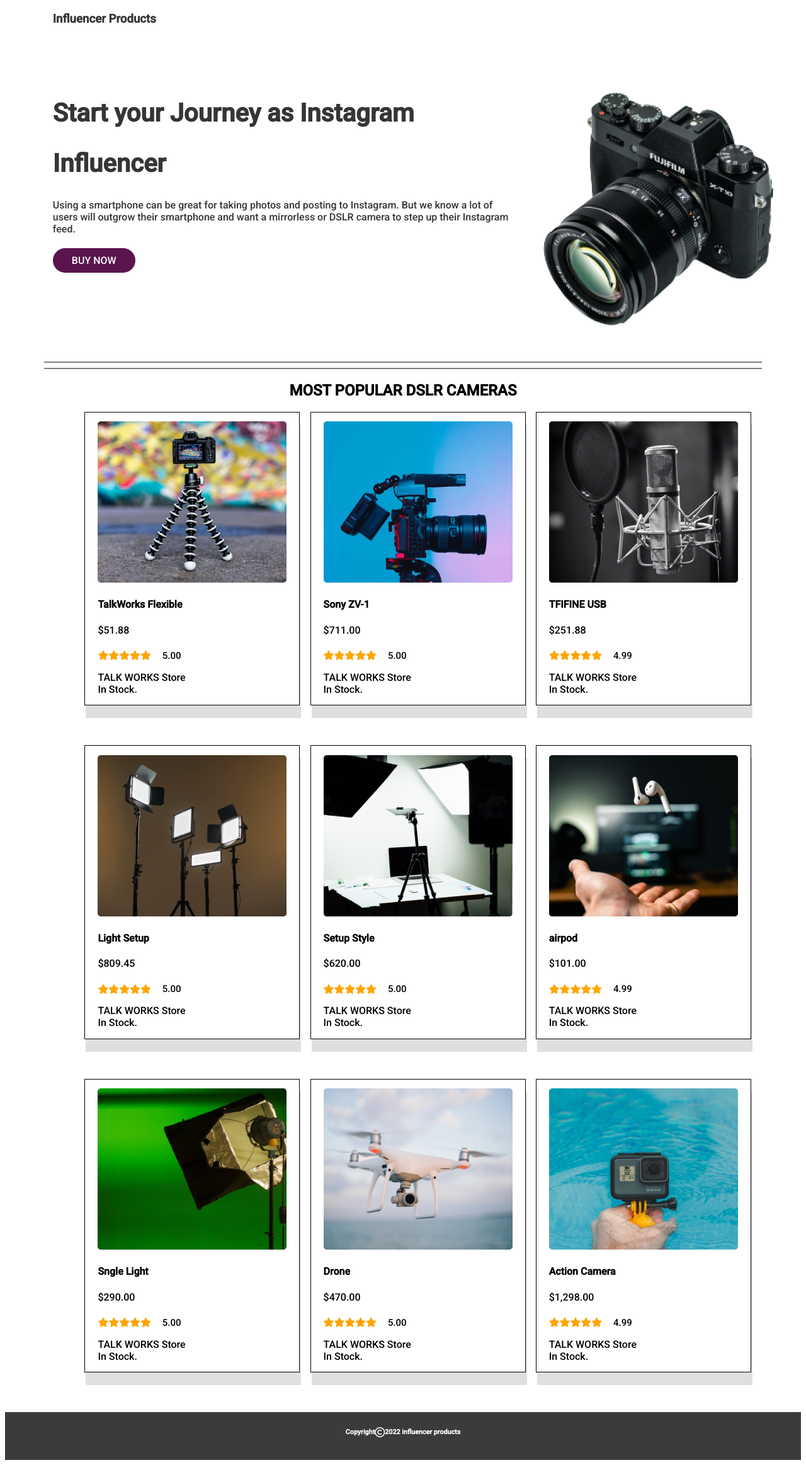
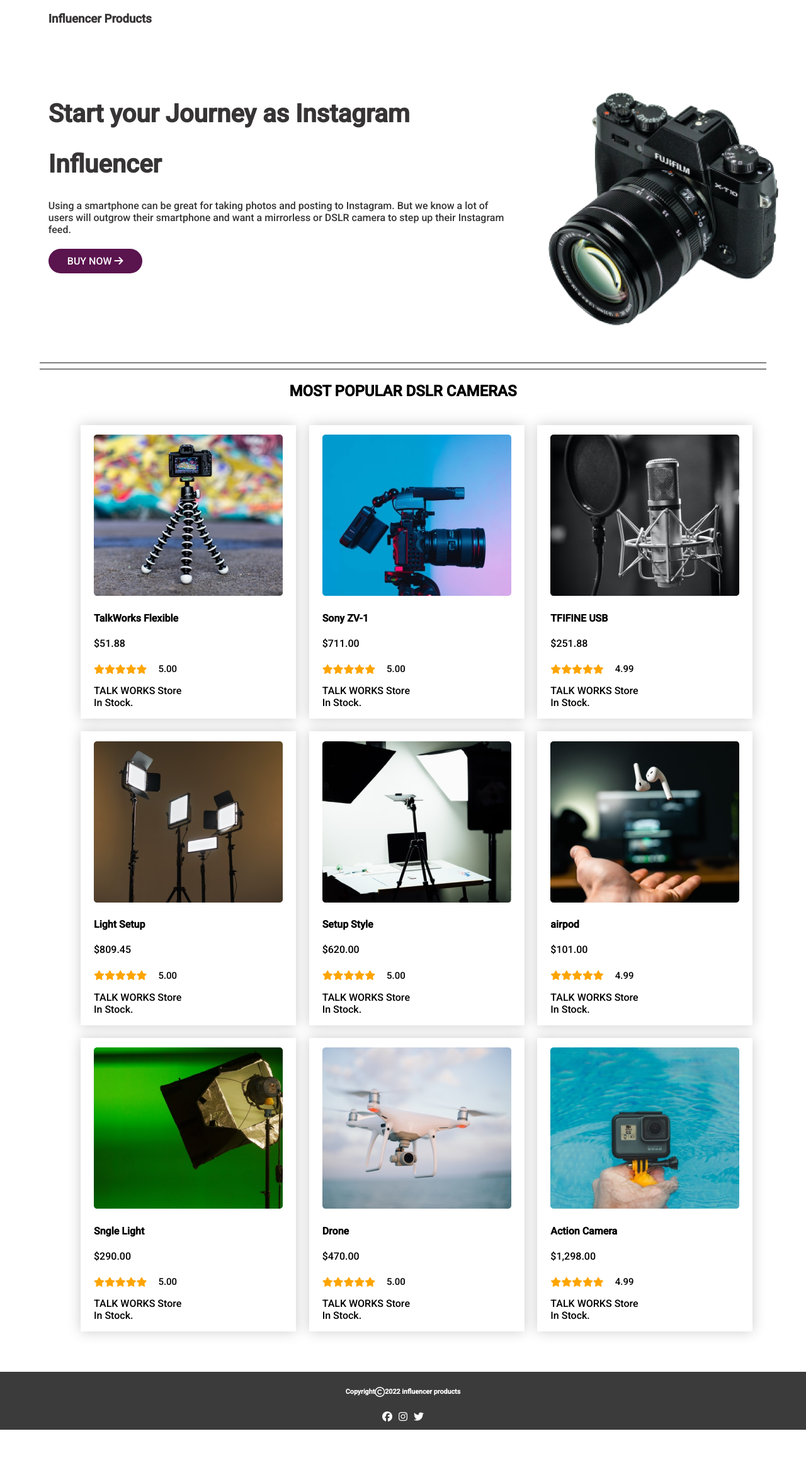
Before and after one commit to ahmedsharif312/Influencer-15.01.2022, a plain HTML site: page index.html in a window 1280 px wide. Shown: the whole page at 63% size. After the commit the page ends 2270 px from the top, so only its background shows below. Drawn offline with Linux system fonts and the light colour scheme.

Commit message:
finished

```diff
--- a/index.html
+++ b/index.html
@@ -38,9 +38,11 @@
                     users will outgrow their smartphone and want a mirrorless or DSLR camera to step up their
                     Instagram feed.
                 </p>
-                <a class="button"
+                <a class="button" target="blank"
                     href="https://www.amazon.com/PANASONIC-Features-Megapixel-2-3-inch-Dustproof/dp/B011PKJI2Y/ref=sr_1_10?crid=ZJAPAOP1W3V&keywords=dslr+cameras&qid=1642260947&sprefix=dsl%2Caps%2C380&sr=8-10">BUY
-                    NOW</a>
+                    NOW
+                    <i class="fas fa-arrow-right"></i>
+                </a>
             </div>
             <div>
                 <img src="images/main-camera.png" alt="">
@@ -54,7 +56,7 @@
      --------------------------------->
     <main>
         <h2>MOST POPULAR DSLR CAMERAS</h2>
-        <section class="product-item">
+        <section id="pro" class="product-item">
             <div>
                 <div class="second-section">
                     <img src="images/tripod.png" alt="">
@@ -106,8 +108,6 @@
                         In Stock.
                 </div>
             </div>
-        </section>
-        <section class="product-item">
             <div>
                 <div class="second-section">
                     <img src="images/lights.png" alt="">
@@ -159,8 +159,6 @@
                         In Stock.
                 </div>
             </div>
-        </section>
-        <section class="product-item">
             <div>
                 <div class="second-section">
                     <img src="images/single-light.png" alt="">
@@ -215,9 +213,19 @@
         </section>
     </main>
     <footer>
-        <h6>Copyright</h6>
-        <i class="far fa-copyright"></i>
-        <h6>2022 influencer products</h6>
+        <div>
+            <div class="last-part">
+                <h6>Copyright</h6>
+                <i class="far fa-copyright"></i>
+                <h6>2022 influencer products</h6>
+
+            </div>
+            <div class="icon">
+                <i class="fab fa-facebook"></i>
+                <i class="fab fa-instagram"></i>
+                <i class="fab fa-twitter"></i>
+            </div>
+        </div>
 
     </footer>
 
--- a/style.css
+++ b/style.css
@@ -2,6 +2,7 @@
 body{
 
     font-family: 'Roboto', sans-serif;
+    margin: 0;
 }
 h3{
     padding-left: 6%;
@@ -43,23 +44,26 @@ hr{
     second section
    ----------------------*/
 .second-section{
-    border: 1px solid #000000;
+    border: 1px solid white;
     width: 320px;
     height: 450px;
     padding-left: 20px;
     padding-top: 4%;
-    box-shadow: 2px 20px rgb(223, 223, 223);
+    box-shadow: 0 0 20px #ccc;
+
 
 }
 h2{
     text-align: center;
 }
+.product-item > div{
+    padding-top: 20px;
+}
 .product-item{
     display: grid;
-    grid-template-columns: repeat(3,2fr);
+    grid-template-columns: repeat(3,1fr);
     padding-left: 10%;
     padding-right: 5%;
-
     padding-bottom: 5%;
 
 }
@@ -80,21 +84,36 @@ span{
     font-size: 20px;
 
 }
-footer{
+.last-part{
     display: flex;
     align-items: center;
     justify-content: center;
     color: white;
+    /* padding-bottom: 1%;
+    background-color: rgb(59, 59, 59); */
+}
+footer{
     padding-bottom: 1%;
     background-color: rgb(59, 59, 59);
 }
-@media only screen and (max-width:688px) {
+.icon{
+    display: flex;
+    justify-content: center;
+    grid-column-gap: 10px;
+    color: white;
+}
+@media only screen and (max-width: 688px) {
+    body{
+        margin: 0;
+    }
     h3{
         text-align: center;
     }
     .start-manu{
         flex-wrap: wrap;
-        margin-top: 20px;
+        /* justify-content: center; */
+        /* margin-top: 20px;
+        padding: 20px; */
     }
     .start-manu img{
         width: 100%;
@@ -102,7 +121,21 @@ footer{
     }
     .product-item{
         grid-template-columns: repeat(1, 1fr);
+        align-items: center;
         justify-content: center;
-        padding: 1px;
+        /* padding: 1px; */
+
     }
 }
+@media only screen and (min-width: 689px) and (max-width:992px) {
+    h3{
+        text-align: center;
+    }
+    .start-manu{
+        padding: 20px;
+    }
+    .product-item{
+        grid-template-columns: repeat(2, 1fr);
+
+    }
+}
```
